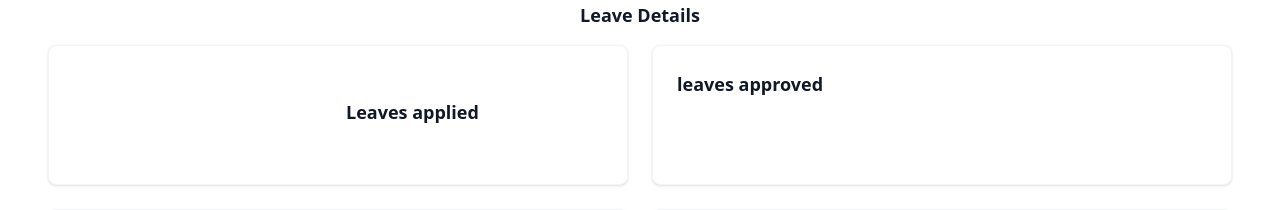
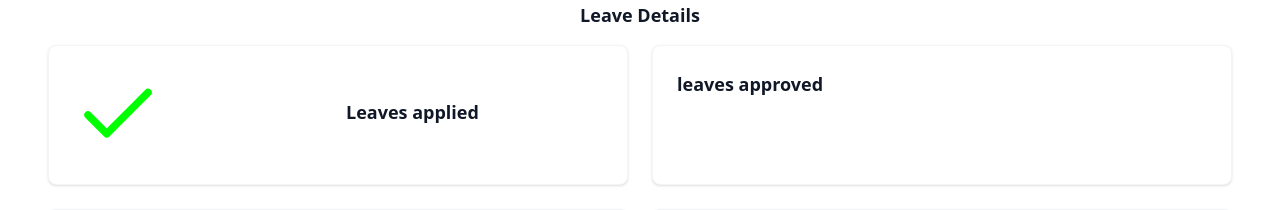
Before and after one commit to benrich09/EMS, a React (Vite) app in the folder frontend/: page / in a window 1280 px wide. Shown: the part 407-617 px from the top of the page. Built offline with nearby package versions, Linux system fonts and the light colour scheme.

Commit message:
changed the color of the check

```diff
--- a/frontend/src/pages/AdminPages/AdminDashboard.jsx
+++ b/frontend/src/pages/AdminPages/AdminDashboard.jsx
@@ -44,7 +44,7 @@ function AdminDashboard() {
 
         <div className="bg-white p-6 rounded-lg shadow-sm border border-gray-100 grid grid-cols-2">
           <div className="bg-primary-100 placeholder-blue-200 rounded-full mr-4">
-            <Check size={90} color="white" weight="fill" />
+            <Check size={90} color="#00FF00" weight="fill" />
           </div>
           <h1 className='text-lg font-semibold text-gray-900 px-2 py-7'>Leaves applied</h1>
         </div>
```
